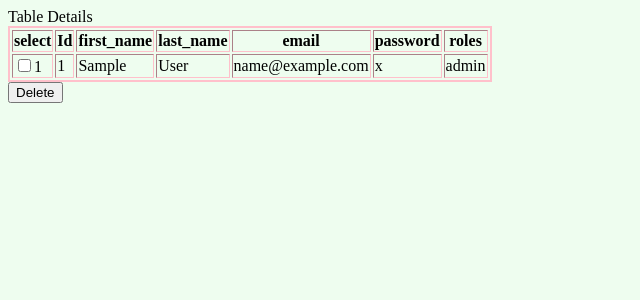
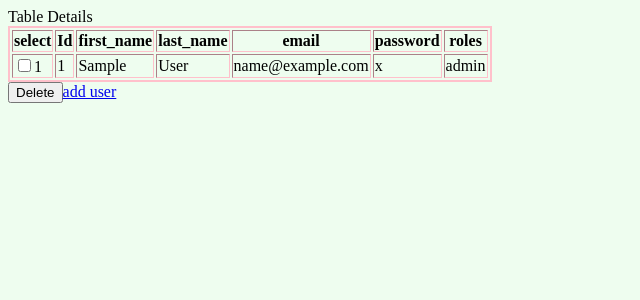
Before and after one commit to SANDY1203/AdminLTE-2.3.6, a PHP site: page /pages/examples/disp.php in a window 1280 px wide. Shown: the top 300 px of the page, without its empty margins (0-640 px from the left). Run offline with PHP 8.4, Linux system fonts and the light colour scheme; tables that the repository leaves empty or names only in its code hold one stand-in row (values such as "Sample post").

Commit message:
add works

```diff
--- a/pages/examples/disp.php
+++ b/pages/examples/disp.php
@@ -47,6 +47,8 @@ while($row = mysql_fetch_array($result))
   }
 echo "</table>";
 echo "<input type='submit' name='submit' value='Delete'/>";
+echo "<a class='btn btn-default' href='web.html' role='button'>add user</a>";
+
 echo "</form>";
 
 mysql_close($con);
```
